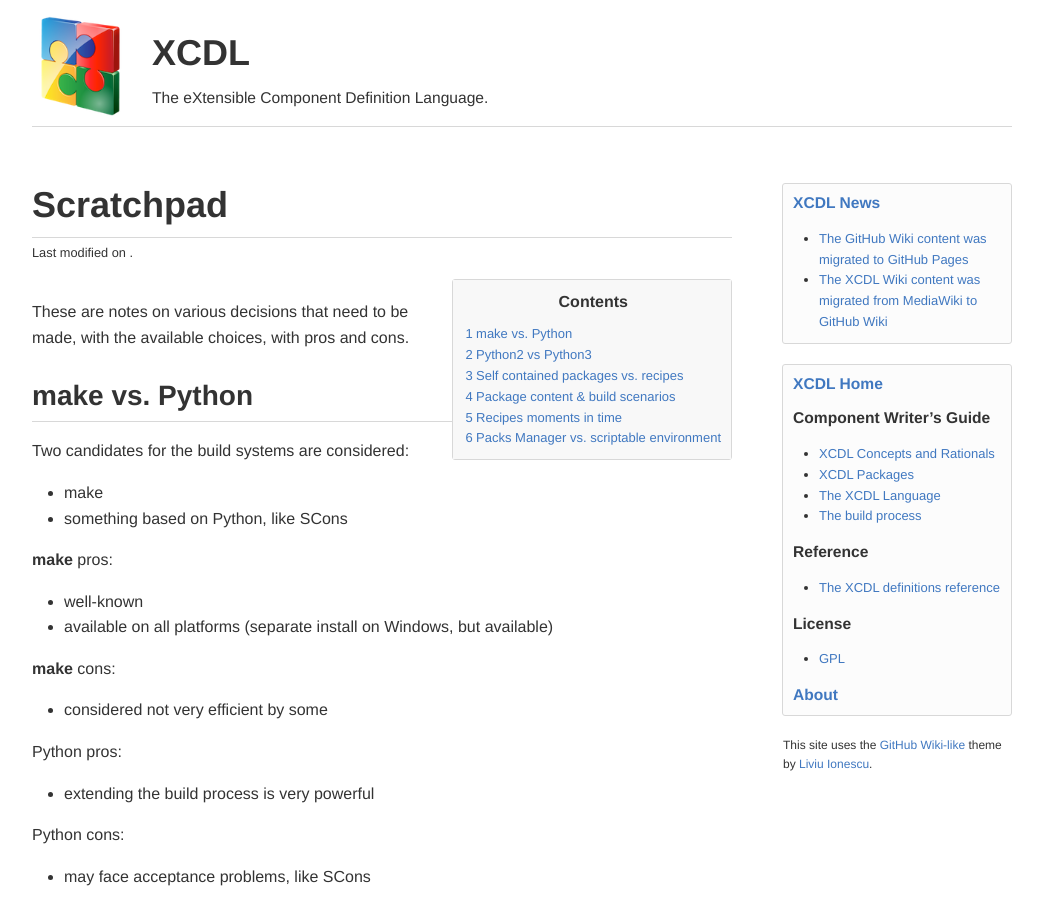
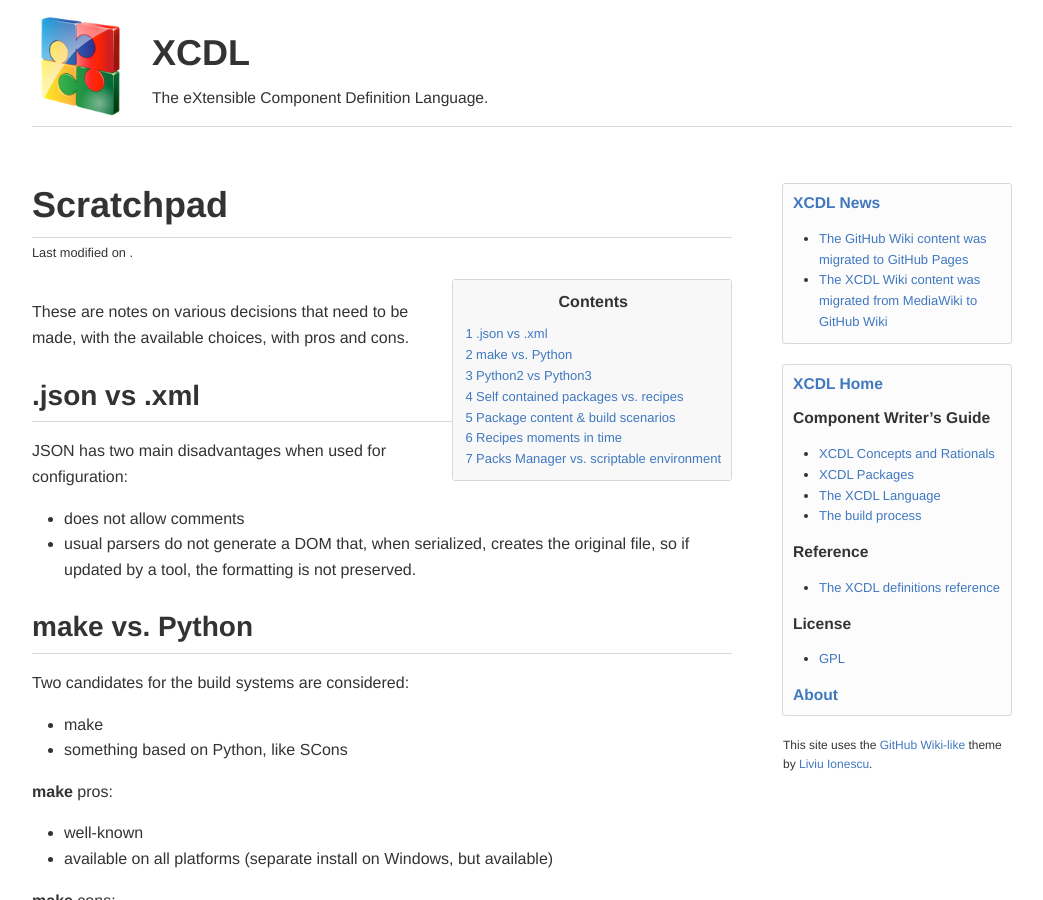
Before and after one commit to xcdl/xcdl.github.io-source, a Jekyll site: the page built from pages/work/scratchpad.md, in a window 1280 px wide and 900 px high. Shown: the whole window, without its empty margins (118-1161 px from the left). Built offline with Jekyll 4.4.1, drawn with Linux system fonts in a browser that asks for light colours; comment, search, counter and statistics services are not loaded.

Commit message:
scratchpad.md: json vs xml

```diff
--- a/pages/work/scratchpad.md
+++ b/pages/work/scratchpad.md
@@ -6,6 +6,13 @@ author: Liviu Ionescu
 ---
 
 These are notes on various decisions that need to be made, with the available choices, with pros and cons.
+
+## .json vs .xml
+
+JSON has two main disadvantages when used for configuration:
+
+- does not allow comments
+- usual parsers do not generate a DOM that, when serialized, creates the original file, so if updated by a tool, the formatting is not preserved.
 
 ## make vs. Python
 
```
